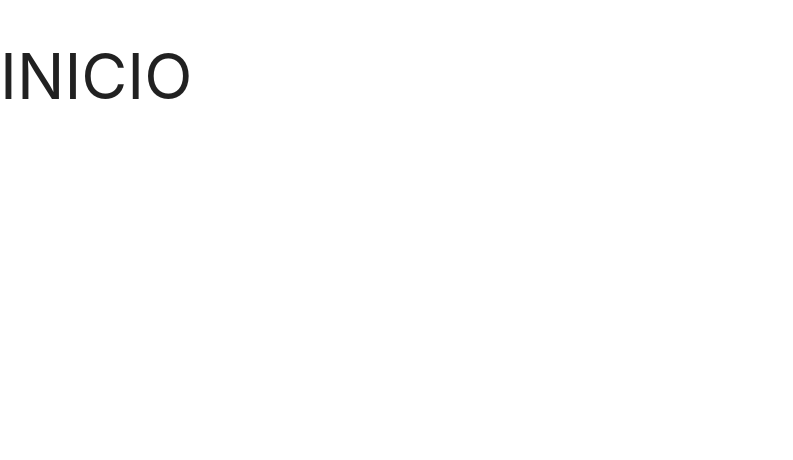
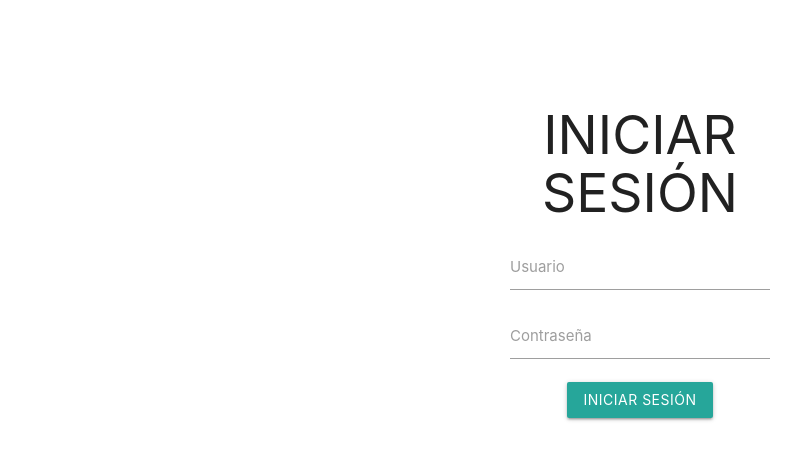
Before and after one commit to Molvilada/MISW4302-2024-11-EQUIPO10-DepartTime, an Angular app: page /login in a window 1280 px wide. Before the commit this address led to /. Shown: the top 460 px of the page, without its empty margins (0-793 px from the left). Built offline with nearby package versions, Linux system fonts and the light colour scheme.

Commit message:
Vista inicial de iniciar sesión

```diff
--- a/angular.json
+++ b/angular.json
@@ -25,12 +25,12 @@
               "src/assets"
             ],
             "styles": [
-              "node_modules/materialize-css/dist/css/materialize.css",
+              "node_modules/materialize-css/dist/css/materialize.min.css",
               "src/styles.css"
             ],
             "scripts": [
-              "node_modules/materialize-css/dist/js/materialize.js",
-              "node_modules/hammerjs/hammer.js"
+              "node_modules/materialize-css/dist/js/materialize.min.js"
+
             ]
           },
           "configurations": {
@@ -98,5 +98,8 @@
         }
       }
     }
+  },
+  "cli": {
+    "analytics": false
   }
 }
--- a/src/app/app-routing.module.ts
+++ b/src/app/app-routing.module.ts
@@ -1,7 +1,11 @@
 import { NgModule } from '@angular/core';
 import { RouterModule, Routes } from '@angular/router';
+import { LoginComponent } from 'src/app/login/login.component';
 
-const routes: Routes = [];
+const routes: Routes = [
+  { path: '', redirectTo: '/login', pathMatch: 'full' },
+  { path: 'login', component: LoginComponent }
+];
 
 @NgModule({
   imports: [RouterModule.forRoot(routes)],
--- a/src/app/app.component.html
+++ b/src/app/app.component.html
@@ -7,4 +7,4 @@
 <!-- * * * * * * * to get started with your project! * * * * * * * * -->
 <!-- * * * * * * * * * * * * * * * * * * * * * * * * * * * * * * * -->
 
-<h1>INICIO</h1>
+<router-outlet></router-outlet>
--- a/src/app/app.module.ts
+++ b/src/app/app.module.ts
@@ -3,6 +3,7 @@ import { BrowserModule } from '@angular/platform-browser';
 
 import { AppRoutingModule } from './app-routing.module';
 import { AppComponent } from './app.component';
+import { LoginModule } from 'src/app/login/login.module';
 
 @NgModule({
   declarations: [
@@ -10,7 +11,8 @@ import { AppComponent } from './app.component';
   ],
   imports: [
     BrowserModule,
-    AppRoutingModule
+    LoginModule,
+    AppRoutingModule,
   ],
   providers: [],
   bootstrap: [AppComponent]
--- /dev/null
+++ b/src/app/login/login.component.css
@@ -0,0 +1,7 @@
+.container {
+  margin-top: 50px;
+  width: 300px;
+  text-align: center;
+  margin: 50px auto;
+  padding: 20px;
+}
--- /dev/null
+++ b/src/app/login/login.component.html
@@ -0,0 +1,14 @@
+<div class="container">
+  <h2>INICIAR SESIÓN</h2>
+  <form>
+    <div class="input-field">
+      <input type="text" id="username" name="username" required>
+      <label for="username">Usuario</label>
+    </div>
+    <div class="input-field">
+      <input type="password" id="password" name="password" required>
+      <label for="password">Contraseña</label>
+    </div>
+    <button type="submit" class="btn">Iniciar Sesión</button>
+  </form>
+</div>
--- /dev/null
+++ b/src/app/login/login.component.ts
@@ -0,0 +1,15 @@
+import { Component, OnInit } from '@angular/core';
+
+@Component({
+  selector: 'app-login',
+  templateUrl: './login.component.html',
+  styleUrls: ['./login.component.css']
+})
+export class LoginComponent implements OnInit {
+
+  constructor() { }
+
+  ngOnInit() {
+  }
+
+}
```
Also changed, not shown: src/app/login/login.module.ts (added, +11 -0 lines).
